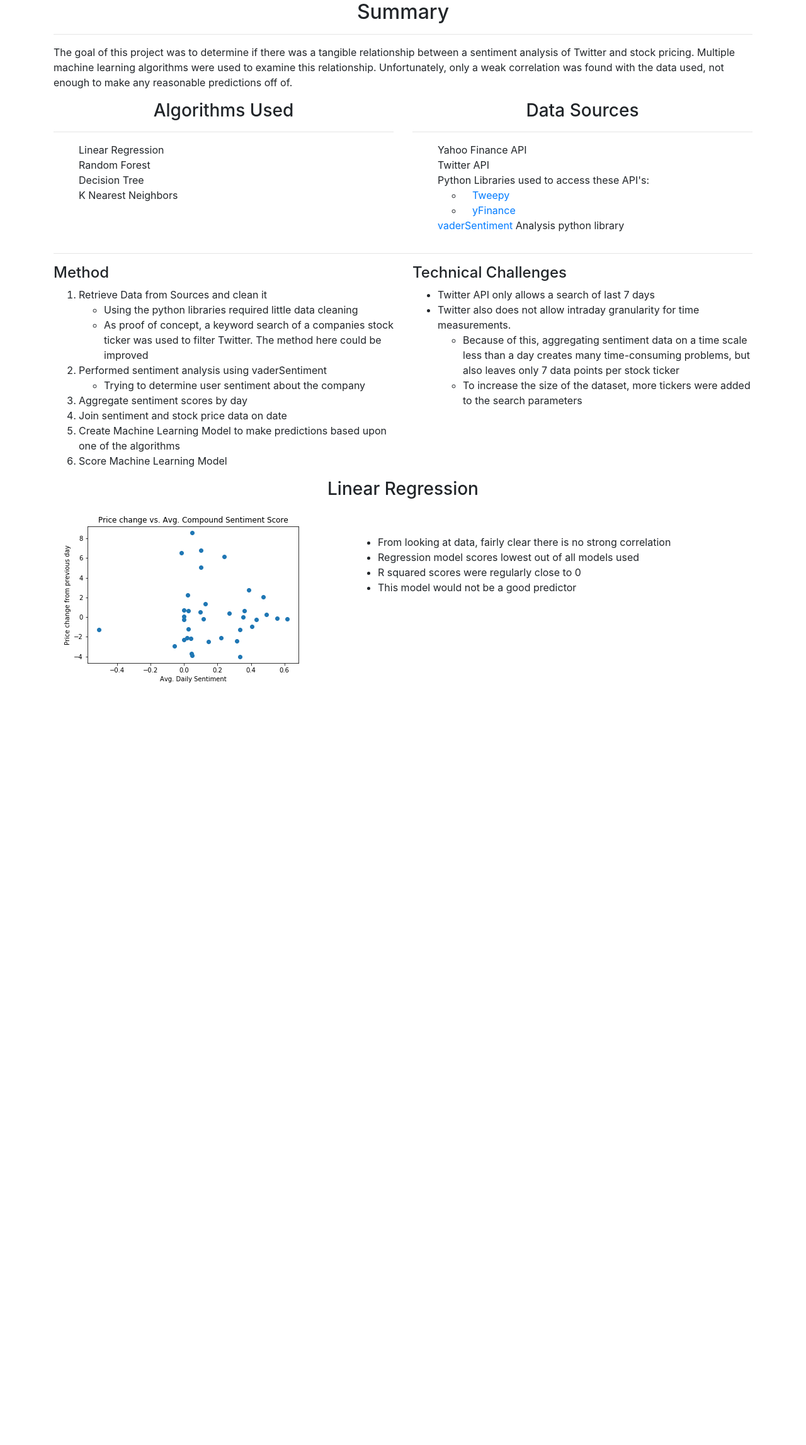
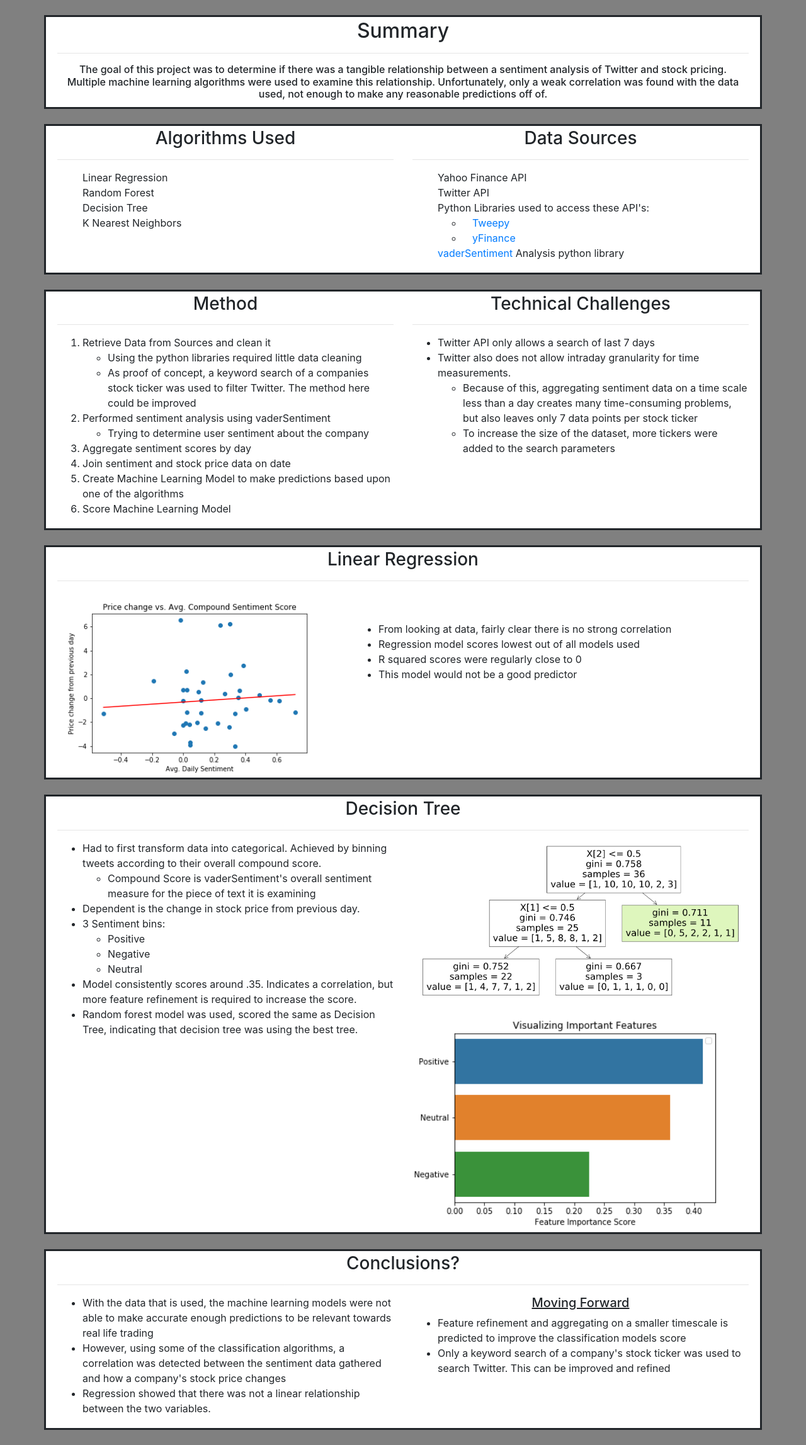
Before and after one commit to KevinKillman/Predicting-stock-prices-using-sentiment-analysis, a Flask app: page /machine_learning in a window 1280 px wide. Shown: the part 54-2349 px from the top of the page at 63% size. Before the commit the page ends 1138 px from the top, so only its background shows below. Run offline with Flask 2, Linux system fonts and the light colour scheme; some libraries are stand-ins or nearby versions.

Commit message:
Adding heroku stuff

```diff
--- a/static/css/assets.css
+++ b/static/css/assets.css
@@ -73,3 +73,16 @@
 	color: white;
 	margin-left: 10px;
 }
+
+.mlinfopane {
+	background: white;
+	border: solid;
+	padding:3px;
+
+}
+
+.mlbackground {
+	background: grey;
+}
+
+#responsive-image {  width: 100%;  height: auto; }
--- a/templates/machine_learning.html
+++ b/templates/machine_learning.html
@@ -8,26 +8,26 @@
     <link rel="stylesheet" href="https://stackpath.bootstrapcdn.com/bootstrap/4.3.1/css/bootstrap.min.css" integrity="sha384-ggOyR0iXCbMQv3Xipma34MD+dH/1fQ784/j6cY/iJTQUOhcWr7x9JvoRxT2MZw1T" crossorigin="anonymous">
 
 </head>
-<body>
+<body class="mlbackground">
     <nav class="navbar navbar-expand-lg navbar-dark bg-dark">
         <button class="btn btn-dark navbar-nav" style="color:green; background-color: white; padding-left: 5px;"  onclick='redirectHOME()'>Dashboard</button>
 
     </nav>
+    <br>
+    <div class="container">
+        <div class="row mlinfopane">
+            <div class="col-md-12" style="text-align: center;">
 
-    <div class="container">
-        <div class="row">
-            <div class="col-md-12" style="text-align: center;">
                 <h2 >Summary<h2>
-                <hr>
+                <hr></hr>
+                <div class="col-md-12 ">
+                    <h6>The goal of this project was to determine if there was a tangible relationship between a sentiment analysis of Twitter and stock pricing. Multiple machine learning algorithms were used to examine this relationship. Unfortunately, only a weak correlation was found with the data used, not enough to make any reasonable predictions off of.</h6>
+                </div>
             </div>
         </div>
-        <div class="row">
-            <div class="col-md-12">
-                <p>The goal of this project was to determine if there was a tangible relationship between a sentiment analysis of Twitter and stock pricing. Multiple machine learning algorithms were used to examine this relationship. Unfortunately, only a weak correlation was found with the data used, not enough to make any reasonable predictions off of.</p>
-            </div>
-        </div>
-        <div class="row">
-            <div class="col-md-6">
+        <br>
+        <div class="row mlinfopane">
+            <div class="col-md-6 ">
                 <h3 style="text-align: center;">Algorithms Used</h3>
                 <hr>
                 <ul style="list-style: none;">
@@ -37,7 +37,7 @@
                     <li>K Nearest Neighbors</li>
                 </ul>
             </div>
-            <div class="col-md-6">
+            <div class="col-md-6 ">
                 <h3 style="text-align: center;">Data Sources</h3>
                 <hr>
                 <ul style="list-style: none;">
@@ -52,10 +52,11 @@
                 </ul>
             </div>
         </div>
-        <hr>
-        <div class='row'>
+        <br>
+        <div class='row mlinfopane'>
             <div class="col-md-6">
-                <h4>Method</h4>
+                <h3 style="text-align: center;">Method</h3>
+                <hr>
                 <ol>
                     <li>Retrieve Data from Sources and clean it</li>
                     <ul>
@@ -73,7 +74,8 @@
                 </ol>
             </div>
             <div class="col-md-6">
-                <h4>Technical Challenges</h4>
+                <h3 style="text-align: center;">Technical Challenges</h3>
+                <hr>
                 <ul>
                     <li>Twitter API only allows a search of last 7 days</li>
                     <li>Twitter also does not allow intraday granularity for time measurements.</li>
@@ -84,17 +86,16 @@
                 </ul>
             </div>
         </div>
-        <div class="row">
+        <br>
+        <div class="row mlinfopane">
             <div class="col-md-12">
                 <h3 style="text-align: center;">Linear Regression</h3>
+                <hr>
             </div>
-        </div>
-        <div class="row">
-            <div class="col-md-3">
-                <img src="{{ url_for('static', filename='pics/scatter.png') }}">
+            <div class="col-md-5">
+                <img id="responsive-image" src="{{ url_for('static', filename='pics/scatter.png') }}">
             </div>
-            <div class="col-md-2"></div>
-            <div class="col-md-7">
+            <div class="col-md-7 col-sm-12">
                 <br>
                 <br>
                 <ul>
@@ -105,6 +106,57 @@
                 </ul>
             </div>
         </div>
+        <br>
+        <div class="row mlinfopane">
+            <div class="col-md-12 ">
+                <h3 style="text-align: center;">Decision Tree</h3>
+                <hr>
+            </div>
+            <div class="col-md-6">
+                <ul>
+                    <li>Had to first transform data into categorical. Achieved by binning tweets according to their overall compound score.</li>
+                    <ul>
+                        <li>Compound Score is vaderSentiment's overall sentiment measure for the piece of text it is examining</li>
+                    </ul>
+                    <li>Dependent is the change in stock price from previous day.</li>
+                    <li>3 Sentiment bins:</li>
+                    <ul>
+                        <li>Positive</li>
+                        <li>Negative</li>
+                        <li>Neutral</LI>
+                    </ul>
+                    <li>Model consistently scores around .35. Indicates a correlation, but more feature refinement is required to increase the score.</li>
+                    <li>Random forest model was used, scored the same as Decision Tree, indicating that decision tree was using the best tree.</li>
+                </ul>
+            </div>
+            <div class="col-md-6">
+                <img id="responsive-image" src="{{ url_for('static', filename='pics/tree.png') }}">
+                <img id="responsive-image" src="{{ url_for('static', filename='pics/bar.png') }}">
+            </div>
+        </div>
+        <br>
+        <div class="row mlinfopane">
+            <div class="col-md-12">
+                <h3 style="text-align: center;">Conclusions?</h3>
+                <hr>
+            </div>
+            <hr>
+            <div class="col-md-6">
+                <ul>
+                    <li>With the data that is used, the machine learning models were not able to make accurate enough predictions to be relevant towards real life trading</li>
+                    <li>However, using some of the classification algorithms, a correlation was detected between the sentiment data gathered and how a company's stock price changes</li>
+                    <li>Regression showed that there was not a linear relationship between the two variables.</li>
+                </ul>
+            </div>
+            <div class="col-md-6">
+                <h5 style="text-decoration: underline; text-align: center;">Moving Forward</h5>
+                <ul>
+                    <li>Feature refinement and aggregating on a smaller timescale is predicted to improve the classification models score</li>
+                    <li>Only a keyword search of a company's stock ticker was used to search Twitter. This can be improved and refined</li>
+                </ul>
+            </div>
+        </div>
+        <br>
     </div>
 
 
```
Also changed, not shown: requirements.txt (+23 -10 lines), static/pics/bar.png, static/pics/scatter.png, static/pics/tree.png, 1 other file.
